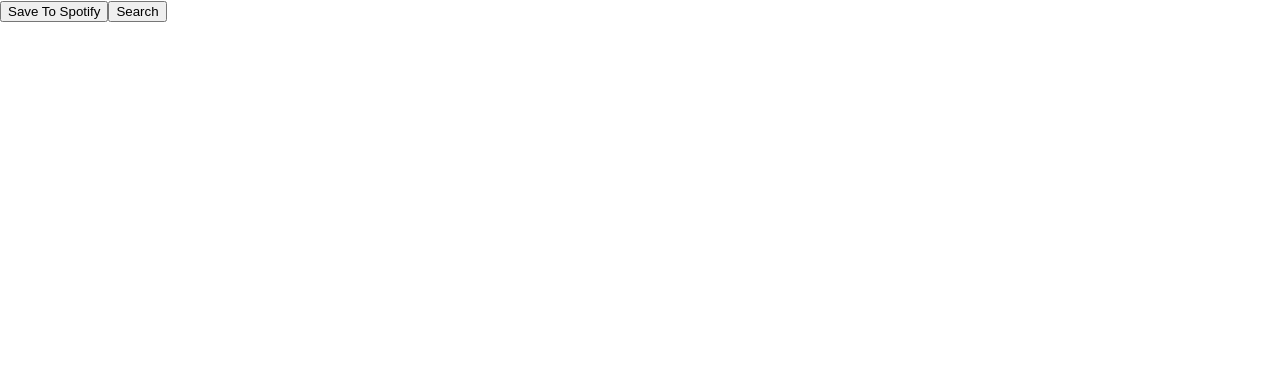
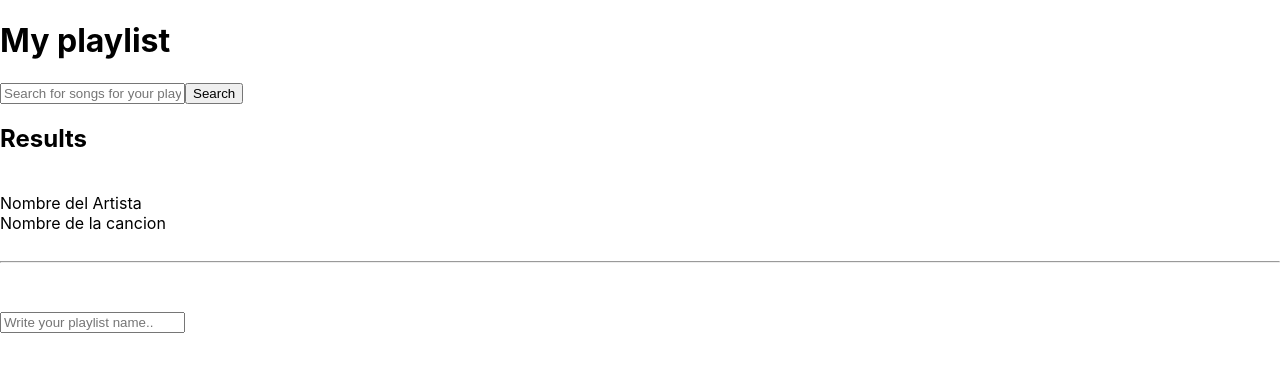
Before and after one commit to jessica4263/jamming, a React (Create React App) app: page / in a window 1280 px wide. Shown: the top 372 px of the page. Built offline with nearby package versions, Linux system fonts and the light colour scheme.

Commit message:
Main page content

```diff
--- a/src/components/App/App.js
+++ b/src/components/App/App.js
@@ -4,8 +4,44 @@ function App() {
 
   return (
     <div>
-      <button>Save To Spotify</button>
-      <button>Search</button>
+      <h1>My playlist</h1>
+      <div>
+        <input placeholder='Search for songs for your playlist..'></input>
+        <button>Search</button>
+      </div>
+{/*Result box with songs appeared on the search*/}
+      <div>
+        <h2>Results</h2>
+        <br></br>
+{/*For every song that appears in the search*/}
+        <section>
+          <div>
+            <div>Nombre del Artista</div>
+            <div>Nombre de la cancion</div>
+          </div>
+          <img/>
+          <hr/>
+        </section>
+      </div>
+{/*Song player*/}
+      <div>
+        {/*Washitappe for the Album Picture*/}
+        <img/>
+        <img/>
+        <img/>
+        <img/>
+        {/*Album Picture*/}
+        <img></img>
+        {/*Play/Pause button*/}
+        <div>
+          <img/>
+          <img/>
+        </div>
+      </div>
+{/*New playlist with added songs*/}
+      <div>
+        <input placeholder='Write your playlist name..'></input>
+      </div>
     </div>
   );
 }
```
